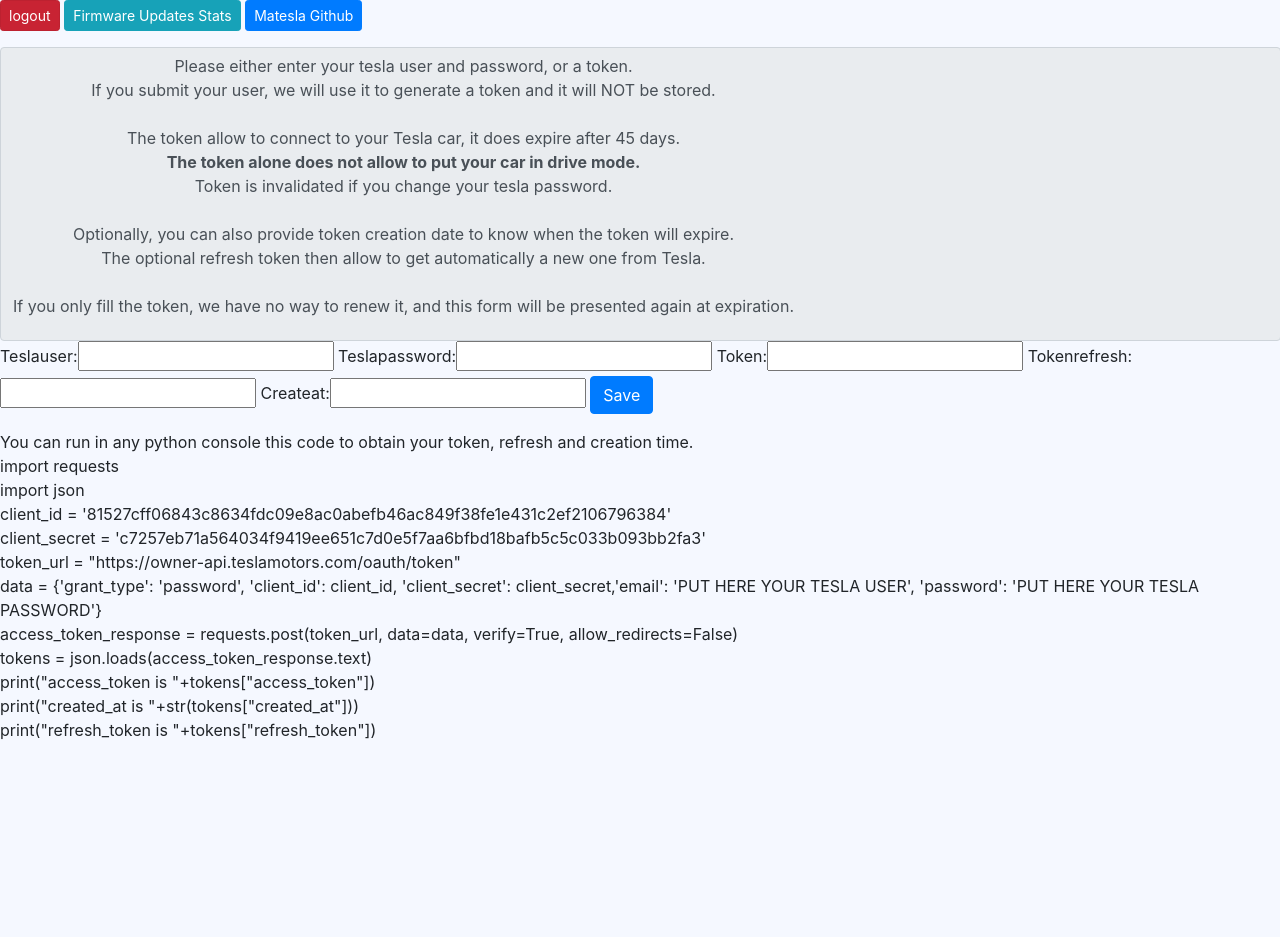
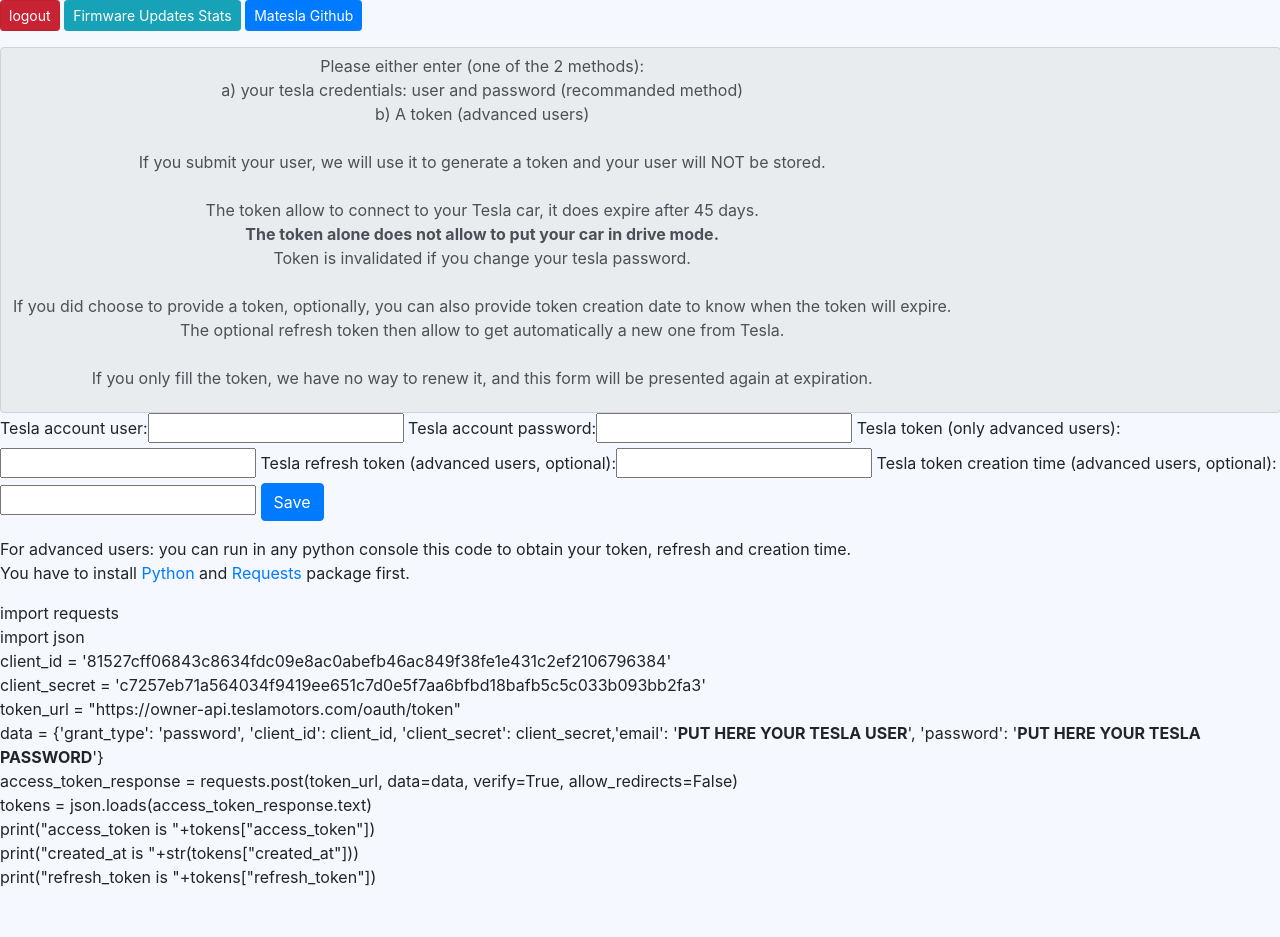
Before and after one commit to mehdirahbe/matesla, a Django app: page /en/matesla/AddTeslaAccount in a window 1280 px wide. Before the commit the page ends 740 px from the top, so only its background shows below. Run offline with Django 3.2, Linux system fonts and the light colour scheme; the visitor is signed in with stand-in values (Sample User, id 1); some libraries are stand-ins or nearby versions.

Commit message:
Improve tesla account dialog after discussion with Meaban on https://forums.automobile-propre.com as it was not clear that the token method was an advanced one+how to run the python code Better translation in french too

```diff
--- a/matesla/forms.py
+++ b/matesla/forms.py
@@ -5,7 +5,7 @@ from django.core.validators import MinValueValidator, MaxValueValidator
 
 from matesla.TeslaConnect import GetTokenFromLoginPW, GetVehicles, GetVehicle
 from matesla.models import TeslaToken
-
+from django.utils.translation import ugettext_lazy as _
 
 class DesiredChargeLevelForm(forms.Form):
     DesiredChargeLevel = forms.IntegerField(label='Desired Charge Level',
@@ -14,11 +14,14 @@ class DesiredChargeLevelForm(forms.Form):
 
 class AddTeslaAccountForm(forms.Form):
     # required=False means that the field can be left empty
-    TeslaUser = forms.CharField(widget=forms.TextInput, required=False)
-    TeslaPassword = forms.CharField(widget=forms.PasswordInput, required=False)
-    Token = forms.CharField(widget=forms.TextInput, max_length=64, required=False)
-    TokenRefresh = forms.CharField(widget=forms.TextInput, max_length=64, required=False)
-    CreateAt = forms.IntegerField(widget=forms.TextInput, required=False)
+    TeslaUser = forms.CharField(widget=forms.TextInput, required=False, label=_('Tesla account user'))
+    TeslaPassword = forms.CharField(widget=forms.PasswordInput, required=False, label=_('Tesla account password'))
+    Token = forms.CharField(widget=forms.TextInput, max_length=64, required=False,
+                            label=_('Tesla token (only advanced users)'))
+    TokenRefresh = forms.CharField(widget=forms.TextInput, max_length=64, required=False,
+                                   label=_('Tesla refresh token (advanced users, optional)'))
+    CreateAt = forms.IntegerField(widget=forms.TextInput, required=False,
+                                  label=_('Tesla token creation time (advanced users, optional)'))
     # Token retrieved during is valid
     token = TeslaToken()
 
@@ -33,7 +36,7 @@ class AddTeslaAccountForm(forms.Form):
         if (len(self.data['TeslaUser']) > 0 and len(self.data['TeslaPassword']) > 0):
             self.token = GetTokenFromLoginPW(self.data['TeslaUser'], self.data['TeslaPassword'])
             if self.token is not None:
-                #init vehicle
+                # init vehicle
                 self.token.vehicle_id = GetVehicle(GetVehicles(self.token.access_token))
                 return True  # Yes, valid
         # try on token
@@ -59,14 +62,14 @@ class AddTeslaAccountForm(forms.Form):
                             self.token.created_at = CreateAtVal
                     except ValueError:
                         self.token.created_at = None
-                #save vehicle id
+                # save vehicle id
                 self.token.vehicle_id = GetVehicle(vehicles)
                 self.token.expires_in = 45 * 86400  # 45 days, in s
             return True
         # something went wrong, not valid
         return False
 
-    def SaveModdel(self,user):
+    def SaveModdel(self, user):
         if self.token is None:
             return
         self.token.user_id = user
--- a/matesla/templates/matesla/AddTeslaAccount.html
+++ b/matesla/templates/matesla/AddTeslaAccount.html
@@ -10,12 +10,14 @@
     <div class="input-group-prepend">
         <form action="{% url 'AddTeslaAccount' %}" method="post">
             {% csrf_token %}
-            <div class="input-group-text"><p>{% trans 'Please either enter your tesla user and password, or a token.' %}
-                <BR/>{% trans 'If you submit your user, we will use it to generate a token and it will NOT be stored.' %}
+            <div class="input-group-text"><p>{% trans 'Please either enter (one of the 2 methods):' %}<BR/>
+                {% trans 'a) your tesla credentials: user and password (recommanded method)'%}<BR/>
+                {% trans 'b) A token (advanced users)'%}<BR/>
+                <BR/>{% trans 'If you submit your user, we will use it to generate a token and your user will NOT be stored.' %}
                 <BR/><BR/>{% trans 'The token allow to connect to your Tesla car, it does expire after 45 days.' %}
                 <BR/><B>{% trans 'The token alone does not allow to put your car in drive mode.' %}</B>
                 <BR/>{% trans 'Token is invalidated if you change your tesla password.' %}
-                <BR/><BR/>{% trans 'Optionally, you can also provide token creation date to know when the token will expire.' %}
+                <BR/><BR/>{% trans 'If you did choose to provide a token, optionally, you can also provide token creation date to know when the token will expire.' %}
                 <BR/>{% trans 'The optional refresh token then allow to get automatically a new one from Tesla.' %}
                 <BR/><BR/>{% trans 'If you only fill the token, we have no way to renew it, and this form will be presented again at expiration.' %}</p>
             </div>
@@ -24,16 +26,20 @@
         </form>
     </div>
     <div class="form-group">
-        <p>{% trans 'You can run in any python console this code to obtain your token, refresh and creation time.' %}
-            <BR/>
-            import requests<BR/>
+        <p>{% trans 'For advanced users: you can run in any python console this code to obtain your token, refresh and creation time.' %}
+            <BR/>{% trans 'You have to install '%}
+            <a href="https://www.python.org/downloads/" target="_blank">Python</a>
+                {% trans ' and '%}
+                <a href="https://requests.readthedocs.io/en/master/user/install" target="_blank">Requests</a>
+            {% trans ' package first.'%}</p>
+            <p>import requests<BR/>
             import json<BR/>
             client_id = &#39;81527cff06843c8634fdc09e8ac0abefb46ac849f38fe1e431c2ef2106796384&#39;<BR/>
             client_secret = &#39;c7257eb71a564034f9419ee651c7d0e5f7aa6bfbd18bafb5c5c033b093bb2fa3&#39;<BR/>
             token_url = &#34;https://owner-api.teslamotors.com/oauth/token&#34;<BR/>
             data = {&#39;grant_type&#39;: &#39;password&#39;, &#39;client_id&#39;: client_id, &#39;client_secret&#39;:
-            client_secret,&#39;email&#39;: &#39;PUT HERE YOUR TESLA USER&#39;, &#39;password&#39;: &#39;PUT HERE YOUR TESLA
-            PASSWORD&#39;}<BR/>
+            client_secret,&#39;email&#39;: &#39;<B>PUT HERE YOUR TESLA USER</B>&#39;, &#39;password&#39;: &#39;<B>PUT HERE YOUR TESLA
+            PASSWORD</B>'}<BR/>
             access_token_response = requests.post(token_url, data=data, verify=True, allow_redirects=False)<BR/>
             tokens = json.loads(access_token_response.text)<BR/>
             print(&#34;access_token is &#34;+tokens[&#34;access_token&#34;])<BR/>
```
Also changed, not shown: locale/es/LC_MESSAGES/django.po, locale/fr/LC_MESSAGES/django.po, 1 other file.
